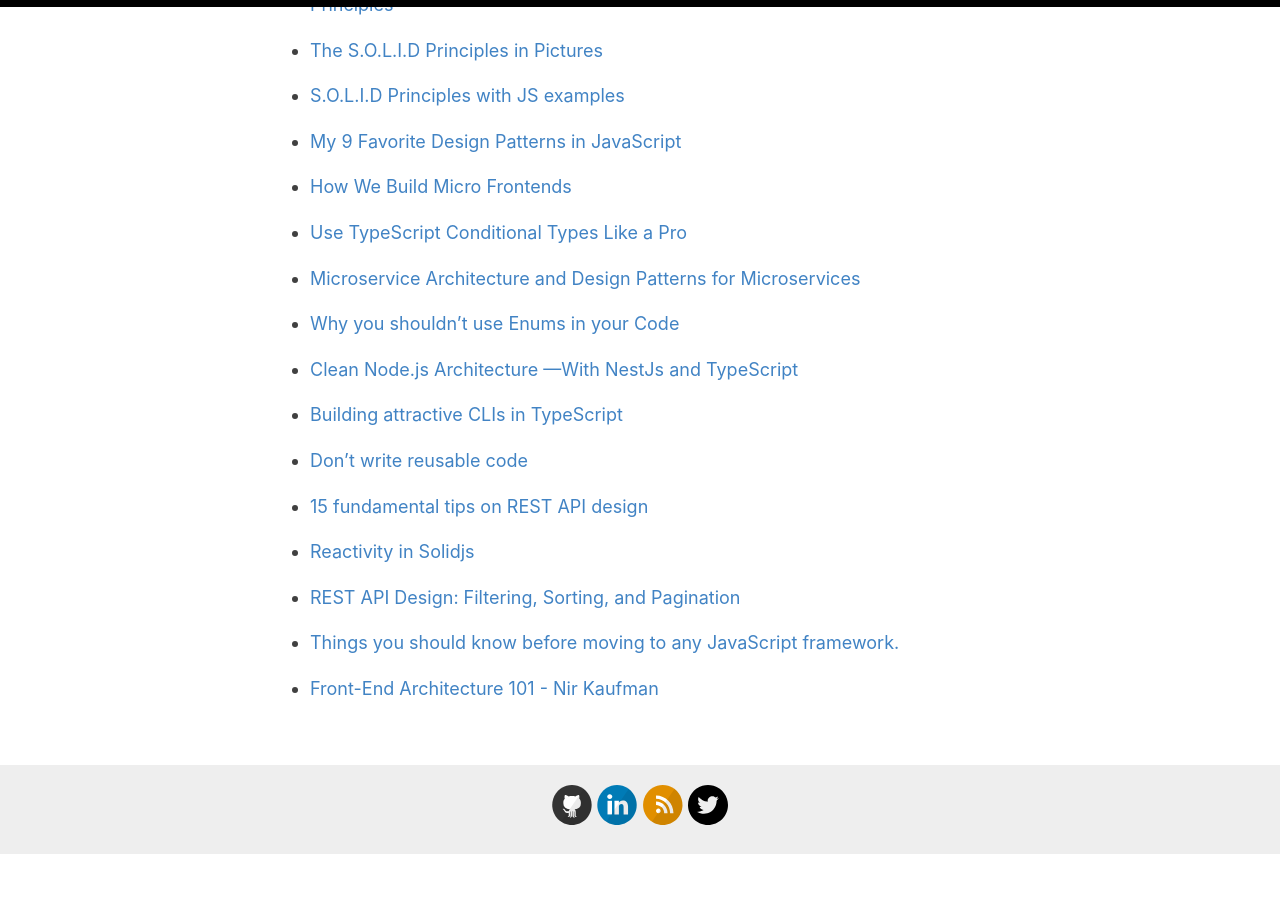
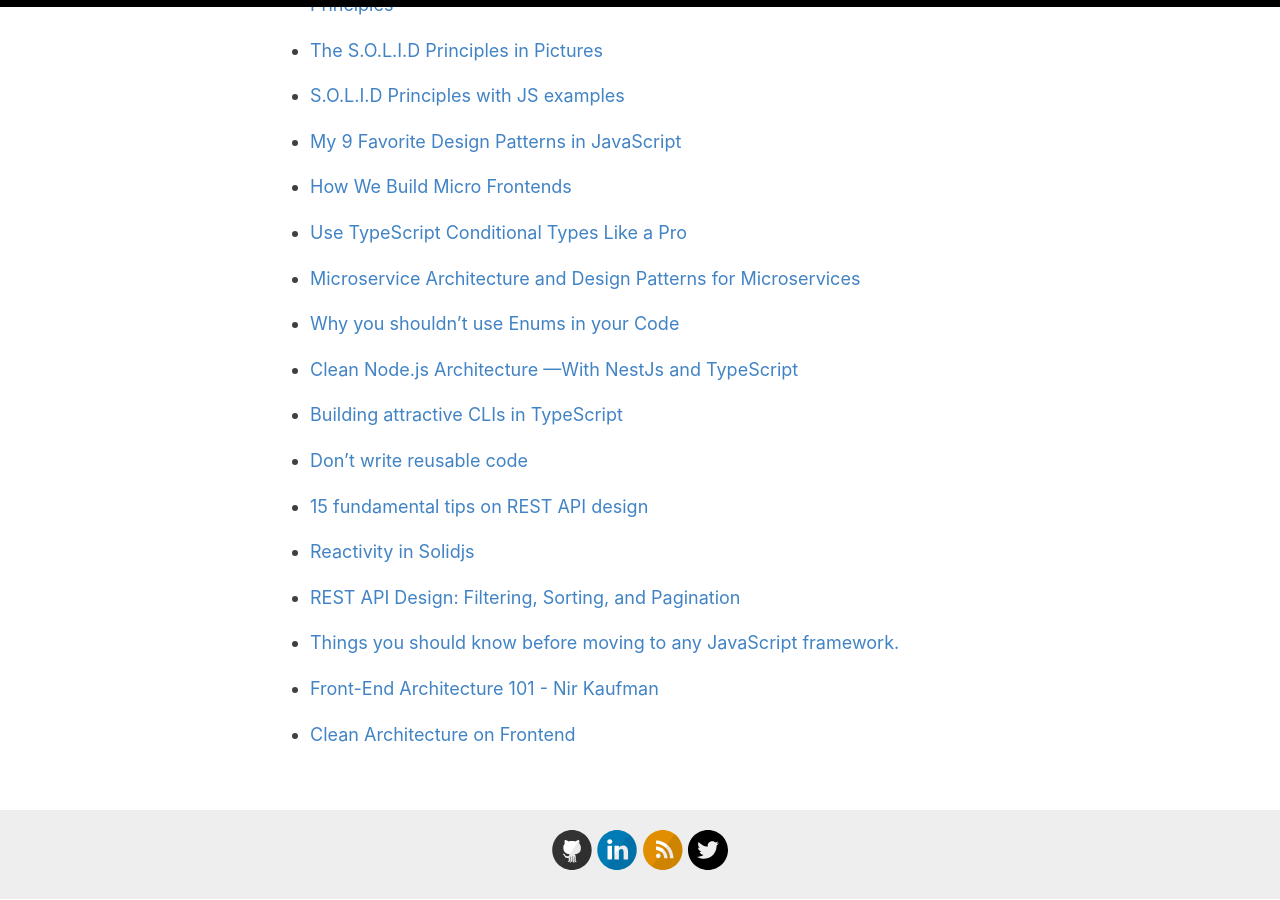
Before and after one commit to baijanathTharu/baijanathTharu.github.io, a Jekyll site: the page built from _pages/readings.md, in a window 1280 px wide and 900 px high, scrolled down 2262 px. Built offline with Jekyll 4.4.1, drawn with Linux system fonts in a browser that asks for light colours; before the commit the page ends 3116 px from its top, so only the background shows below that.

Commit message:
Update readings.md

```diff
--- a/_pages/readings.md
+++ b/_pages/readings.md
@@ -119,3 +119,5 @@ This is the list of all the important posts that I think are worth reading.
 - [Things you should know before moving to any JavaScript framework.](https://vijaytembugade.medium.com/things-you-should-know-before-moving-to-any-javascript-framework-466f328f18b4)
 
 - [Front-End Architecture 101 - Nir Kaufman](https://www.youtube.com/watch?v=o8THlN8hgcw)
+
+- [Clean Architecture on Frontend](https://dev.to/bespoyasov/clean-architecture-on-frontend-4311)
```
